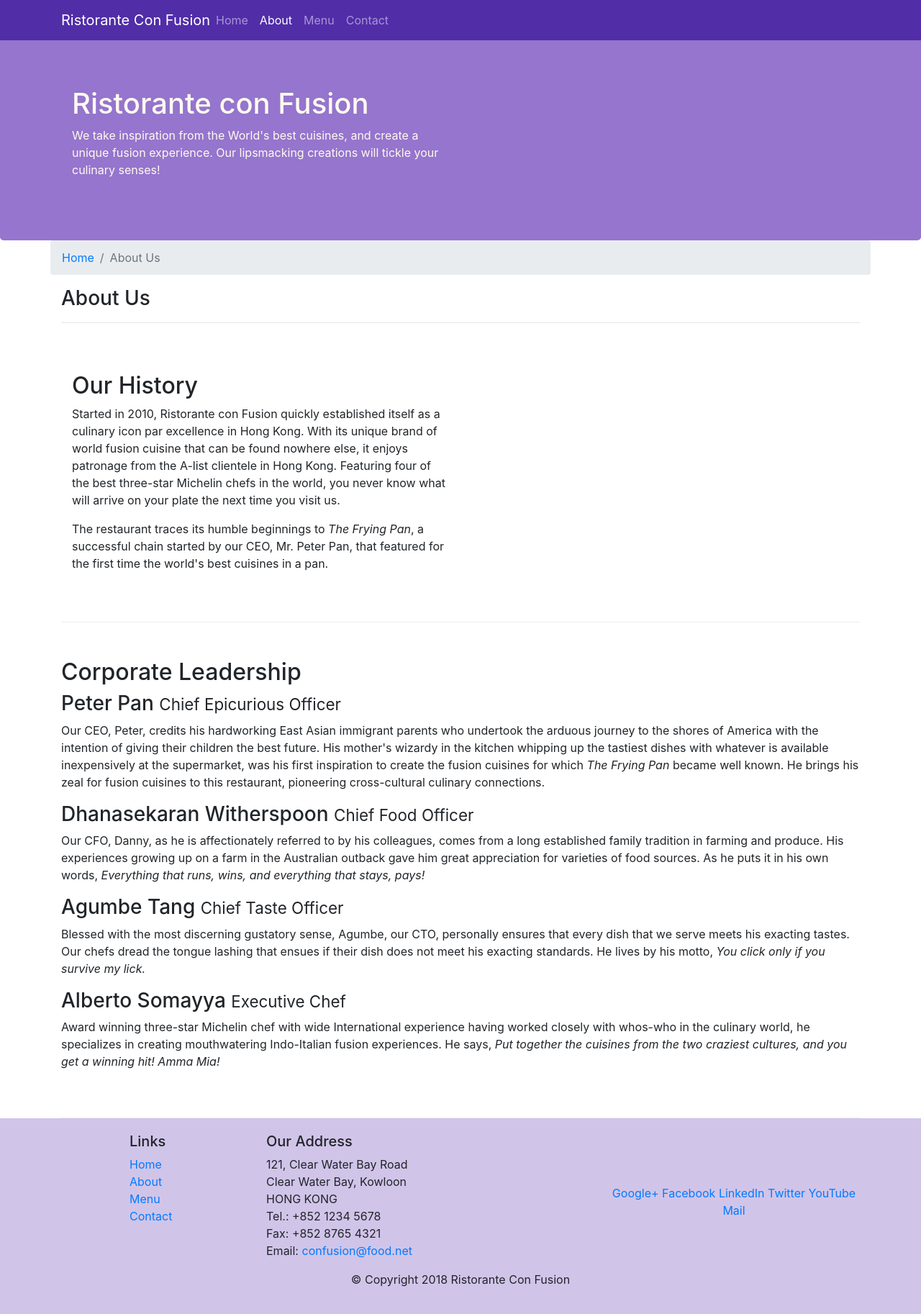
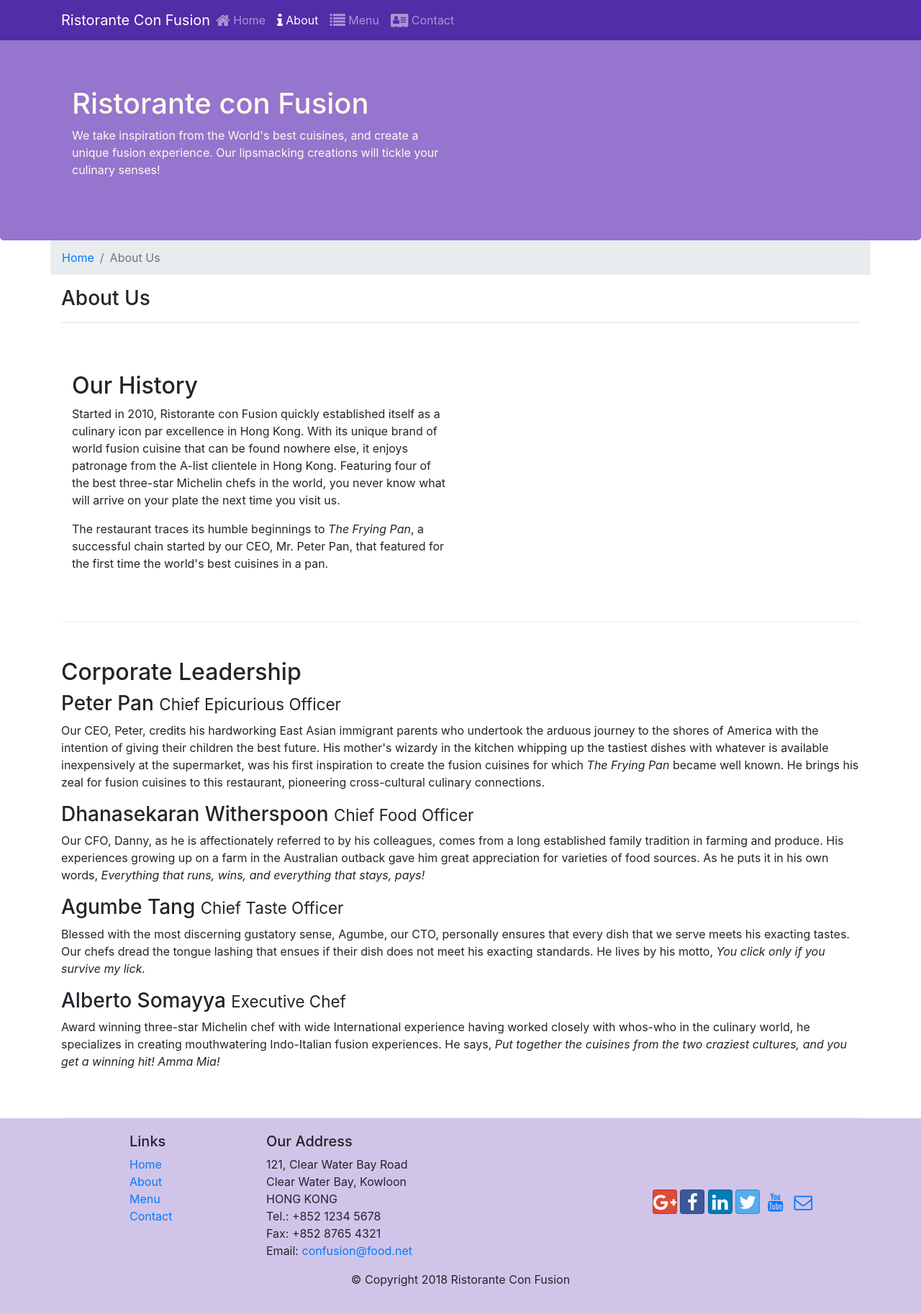
Before and after one commit to NK439/CONFUSION, a website: page aboutus.html in a window 1280 px wide. Shown: the whole page at 72% size. Drawn offline with nearby package versions, Linux system fonts and the light colour scheme.

Commit message:
icons are added

```diff
--- a/aboutus.html
+++ b/aboutus.html
@@ -9,6 +9,8 @@
 
     <!-- Bootstrap CSS -->
     <link rel="stylesheet" href="node_modules/bootstrap/dist/css/bootstrap.min.css">
+    <link rel="stylesheet" href="node_modules/font-awesome/css/font-awesome.min.css">
+    <link rel="stylesheet" href="node_modules/bootstrap-social/bootstrap-social.css">
     <link rel="stylesheet" href="css/styles.css">
     <title>Ristorante Con Fusion: About Us</title>
 
@@ -23,10 +25,10 @@
            <a class="navbar-brand mr-auto" href="./index.html">Ristorante Con Fusion</a>
            <div class="collapse navbar-collapse" id="Navbar">
                 <ul class="navbar-nav mr-auto">
-                    <li class="nav-item"><a class="nav-link" href="./index.html">Home</a></li>
-                    <li class="nav-item active"><a class="nav-link" href="#">About</a></li>
-                    <li class="nav-item"><a class="nav-link" href="#">Menu</a></li>
-                    <li class="nav-item"><a class="nav-link" href="#">Contact</a></li>
+                    <li class="nav-item"><a class="nav-link" href="./index.html"><span class="fa fa-home fa-lg"></span> Home</a></li>
+                    <li class="nav-item active"><a class="nav-link" href="#"><span class="fa fa-info fa-lg"></span> About</a></li>
+                    <li class="nav-item"><a class="nav-link" href="#"><span class="fa fa-list fa-lg"></span> Menu</a></li>
+                    <li class="nav-item"><a class="nav-link" href="#"><span class="fa fa-address-card fa-lg"></span> Contact</a></li>
                 </ul>
             </div>
         </div>
@@ -108,12 +110,12 @@
                 </div>
                 <div class="col-12 col-sm-4 align-self-center">
                     <div class="text-center">
-                        <a href="http://google.com/+">Google+</a>
-                        <a href="http://www.facebook.com/profile.php?id=">Facebook</a>
-                        <a href="http://www.linkedin.com/in/">LinkedIn</a>
-                        <a href="http://twitter.com/">Twitter</a>
-                        <a href="http://youtube.com/">YouTube</a>
-                        <a href="mailto:">Mail</a>
+                        <a class= "btn btn-social-icon btn-google" href="http://google.com/+"><i class= "fa fa-google-plus fa-lg"></i></a>
+                        <a class= "btn btn-social-icon btn-facebook" href="http://www.facebook.com/profile.php?id="><i class= "fa fa-facebook fa-lg"></i></a>
+                        <a class= "btn btn-social-icon btn-linkedin" href="http://www.linkedin.com/in/"><i class= "fa fa-linkedin fa-lg"></i></a>
+                        <a class= "btn btn-social-icon btn-twitter" href="http://twitter.com/"><i class= "fa fa-twitter fa-lg"></i></a>
+                        <a class= "btn btn-social-icon btn-youtube" href="http://youtube.com/"><i class= "fa fa-youtube fa-lg"></i></a>
+                        <a class= "btn btn-social-icon" href="mailto:"><i class= "fa fa-envelope-o fa-lg"></i></a>
                     </div>
                 </div>
            </div>
--- a/package.json
+++ b/package.json
@@ -15,6 +15,8 @@
   },
   "dependencies": {
     "bootstrap": "^4.0.0",
+    "bootstrap-social": "^5.1.1",
+    "font-awesome": "^4.7.0",
     "jquery": "^3.3.1",
     "popper.js": "^1.12.9"
   }
```
Also changed, not shown: index.html (+15 -13 lines), 1 other file.
